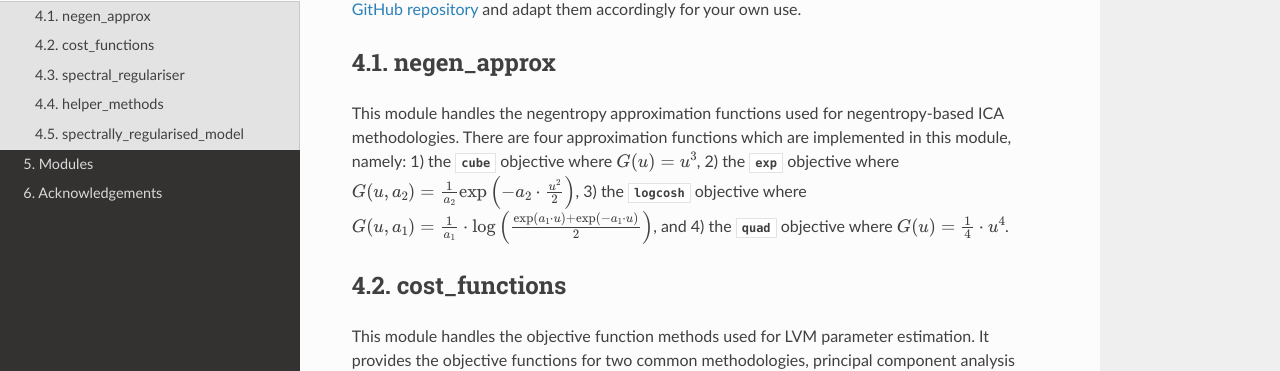
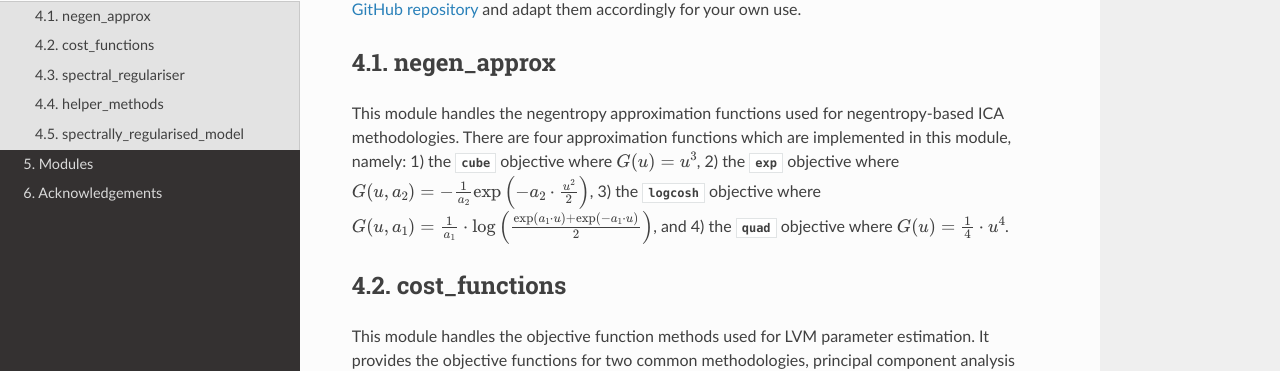
Before and after one commit to RyanBalshaw/spectrally-regularised-LVMs, a Sphinx documentation site: the page built from docs/source/guide.rst, in a window 1280 px wide and 900 px high. Shown: the part 282-653 px from the top of the window. Built offline with Sphinx 7.4.7 and the Read the Docs theme 2.0.0, drawn with Linux system fonts in a browser that asks for light colours.

```diff
--- a/docs/source/guide.rst
+++ b/docs/source/guide.rst
@@ -9,7 +9,7 @@ For beginners in programming, it is advised to look at the example applications
 negen_approx
 ============
 
-This module handles the negentropy approximation functions used for negentropy-based ICA methodologies. There are four approximation functions which are implemented in this module, namely: 1) the :py:class:`cube <spectrally_regularised_LVMs.negen_approx.CubeObject>` objective where :math:`G(u) = u^3`, 2) the :py:class:`exp <spectrally_regularised_LVMs.negen_approx.ExpObject>` objective where :math:`G(u, a_2) = \frac{1}{a_2} \exp \left( -a_2 \cdot \frac{u^2}{2} \right)`, 3) the :py:class:`logcosh <spectrally_regularised_LVMs.negen_approx.LogcoshObject>` objective where :math:`G(u, a_1) = \frac{1}{a_1} \cdot \log \left( \frac{\exp(a_1 \cdot u) + \exp(-a_1 \cdot u)}{2} \right)`, and 4) the :py:class:`quad <spectrally_regularised_LVMs.negen_approx.QuadObject>` objective where :math:`G(u) = \frac{1}{4} \cdot u^4`.
+This module handles the negentropy approximation functions used for negentropy-based ICA methodologies. There are four approximation functions which are implemented in this module, namely: 1) the :py:class:`cube <spectrally_regularised_LVMs.negen_approx.CubeObject>` objective where :math:`G(u) = u^3`, 2) the :py:class:`exp <spectrally_regularised_LVMs.negen_approx.ExpObject>` objective where :math:`G(u, a_2) = - \frac{1}{a_2} \exp \left( -a_2 \cdot \frac{u^2}{2} \right)`, 3) the :py:class:`logcosh <spectrally_regularised_LVMs.negen_approx.LogcoshObject>` objective where :math:`G(u, a_1) = \frac{1}{a_1} \cdot \log \left( \frac{\exp(a_1 \cdot u) + \exp(-a_1 \cdot u)}{2} \right)`, and 4) the :py:class:`quad <spectrally_regularised_LVMs.negen_approx.QuadObject>` objective where :math:`G(u) = \frac{1}{4} \cdot u^4`.
 
 
 cost_functions
```
